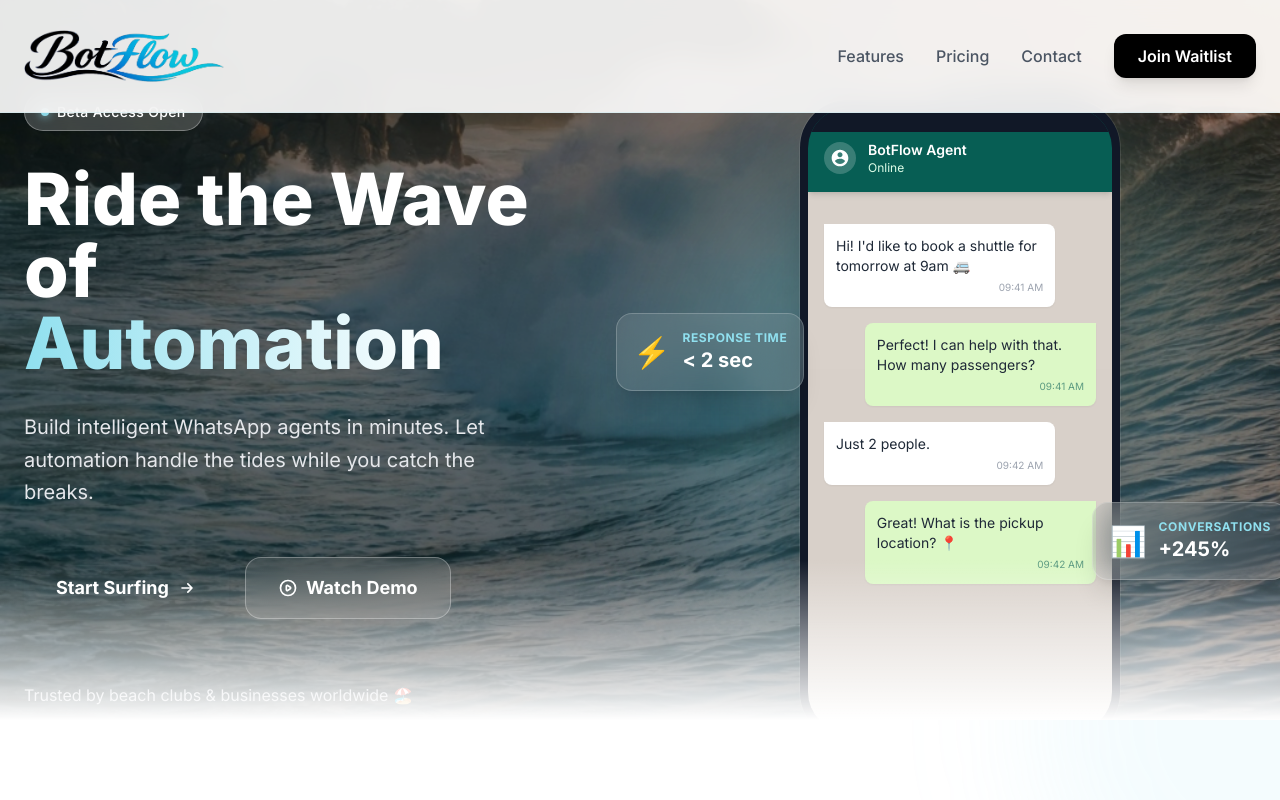
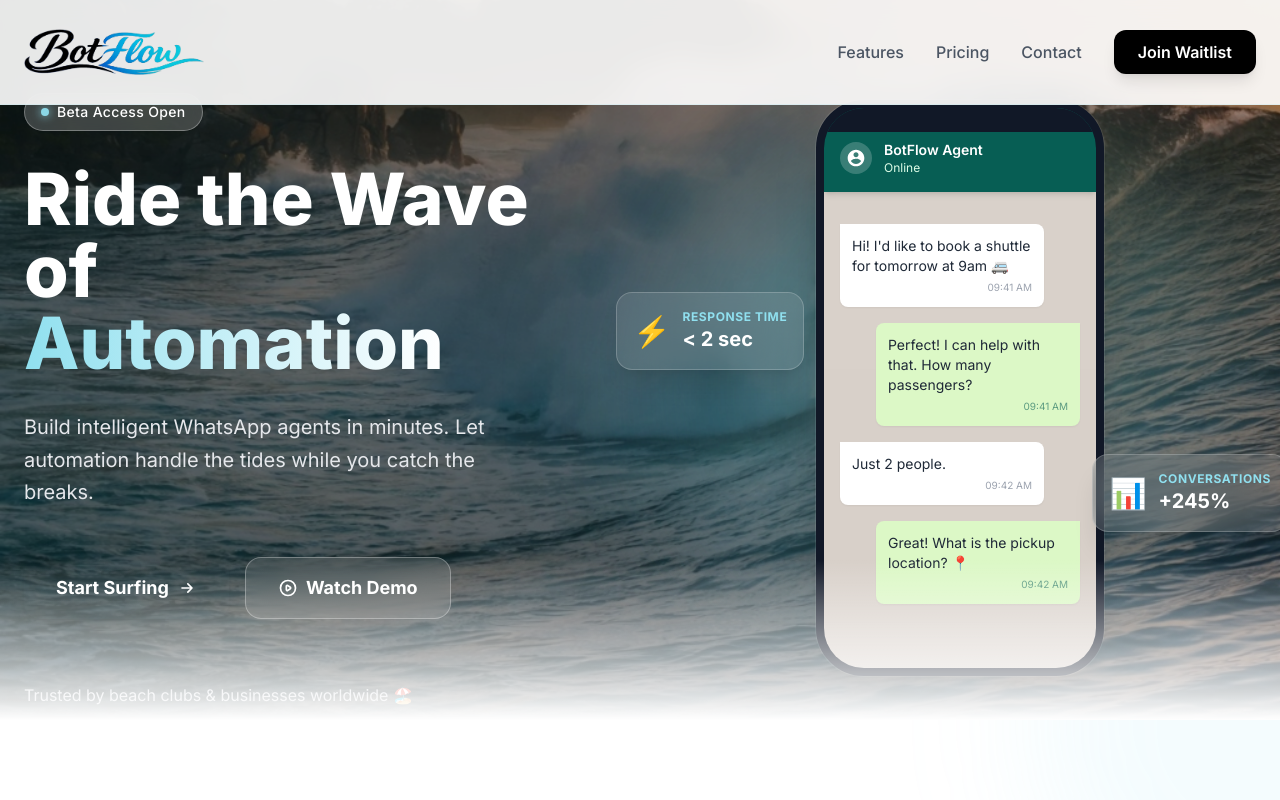
Before and after one commit to AudicoSA/botflow, a Next.js app in the folder botflow-website/: page / in a window 1280 px wide. Shown: the top 800 px of the page. Built offline with nearby package versions, Linux system fonts and the light colour scheme.

Commit message:
fix: reduce phone and logo sizes by 10%

```diff
--- a/botflow-website/app/components/Hero.tsx
+++ b/botflow-website/app/components/Hero.tsx
@@ -72,7 +72,7 @@
                             <div className="absolute inset-0 bg-surf-light/20 blur-[80px] rounded-full"></div>
 
                             {/* Phone Mockup Frame */}
-                            <div className="relative z-10 bg-gray-900 rounded-[3rem] border-8 border-gray-900 shadow-2xl w-[320px] h-[640px] mx-auto overflow-hidden ring-1 ring-white/10">
+                            <div className="relative z-10 bg-gray-900 rounded-[3rem] border-8 border-gray-900 shadow-2xl w-[288px] h-[576px] mx-auto overflow-hidden ring-1 ring-white/10">
                                 {/* Status Bar */}
                                 <div className="h-6 bg-gray-900 w-full absolute top-0 left-0 z-20 rounded-t-[2.5rem]"></div>
 
--- a/botflow-website/app/components/Navigation.tsx
+++ b/botflow-website/app/components/Navigation.tsx
@@ -11,7 +11,7 @@
 
                     {/* Logo Section */}
                     <Link href="/" className="flex items-center gap-3 group">
-                        <div className="relative w-auto h-20 min-w-[200px] hover:scale-105 transition-transform duration-300">
+                        <div className="relative w-auto h-[4.5rem] min-w-[180px] hover:scale-105 transition-transform duration-300">
                             <Image
                                 src="/logo.png"
                                 alt="BotFlow Logo"
--- a/botflow-website/app/dashboard/layout.tsx
+++ b/botflow-website/app/dashboard/layout.tsx
@@ -31,7 +31,7 @@
                     <div className="h-16 flex items-center justify-between px-6 border-b border-gray-200">
                         {sidebarOpen && (
                             <div className="flex items-center gap-3">
-                                <div className="relative w-auto h-12 min-w-[120px] rounded-lg flex items-center justify-start">
+                                <div className="relative w-auto h-[2.75rem] min-w-[108px] rounded-lg flex items-center justify-start">
                                     <Image
                                         src="/logo.png"
                                         alt="BotFlow Logo"
```
